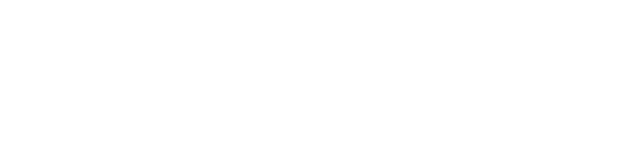
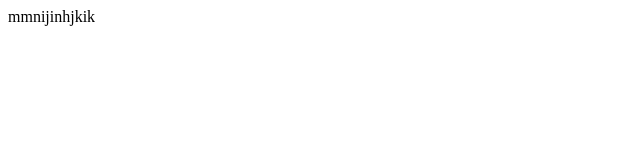
Before and after one commit to xiatianxingxing/123, a plain HTML site: page index.html in a window 1280 px wide. Shown: the whole page, without its empty margins (0-640 px from the left). Drawn offline with Linux system fonts and the light colour scheme.

Commit message:
wdiojododi

```diff
--- a/index.html
+++ b/index.html
@@ -23,6 +23,6 @@
     </style>
 </head>
 <body>
-
+mmnijinhjkik
 </body>
 </html>
```
